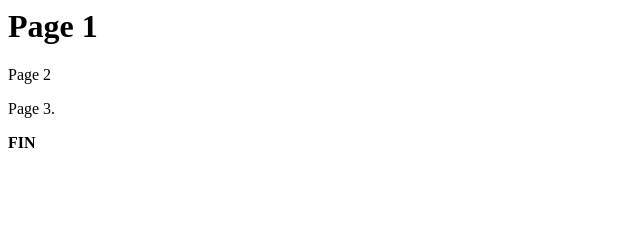
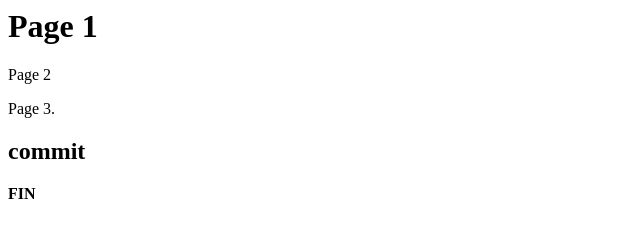
Before and after one commit to QuadroCube72/4p22-frontend-stepan-home_1, a plain HTML site: page homework_1/index.html in a window 1280 px wide. Shown: the whole page, without its empty margins (0-640 px from the left). Drawn offline with Linux system fonts and the light colour scheme.

Commit message:
add comit

```diff
--- a/homework_1/index.html
+++ b/homework_1/index.html
@@ -7,6 +7,7 @@
   <h1>Page 1</h1>
     <p>Page 2</p>
   <p>Page 3.</p>
+  <h2>commit</h2>
   <strong>FIN</strong>
  </body>
 </html>
```
